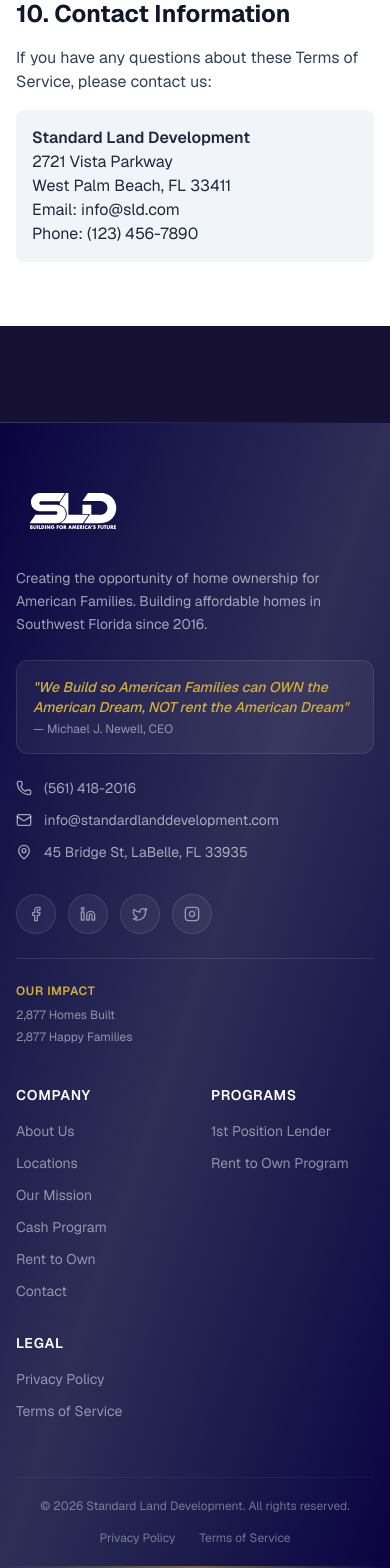
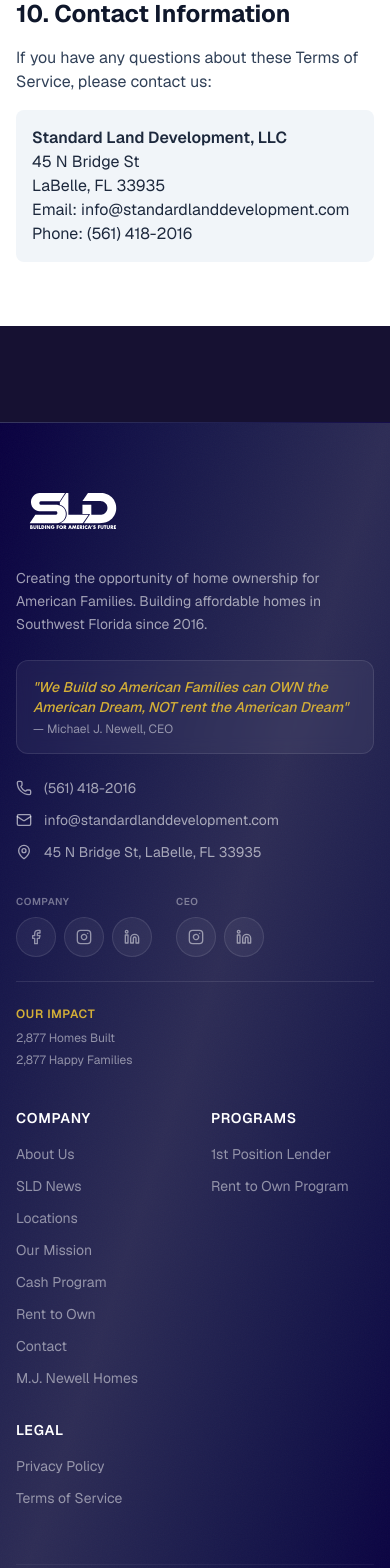
Before and after one commit to jrodriguez-wq/site-sld, a Next.js app: page /terms in a window 390 px wide. Shown: the part 2840-4408 px from the top of the page. Built offline with nearby package versions, Linux system fonts and the light colour scheme; no server answers; a web font is replaced by a local one.

Commit message:
Update contact information across Privacy, Terms, and Footer components; enhance social media links in the layout for better visibility and accessibility. Add new links for M.J. Newell Homes and SLD News to improve navigation and user engagement.

```diff
--- a/app/privacy/page.tsx
+++ b/app/privacy/page.tsx
@@ -91,11 +91,11 @@
                   If you have questions about this Privacy Policy, please contact us at:
                 </p>
                 <div className="mt-4 p-4 bg-slate-100 rounded-lg text-slate-800">
-                  <p className="font-semibold">Standard Land Development</p>
-                  <p>2721 Vista Parkway</p>
-                  <p>West Palm Beach, FL 33411</p>
-                  <p>Email: info@sld.com</p>
-                  <p>Phone: (123) 456-7890</p>
+                  <p className="font-semibold">Standard Land Development, LLC</p>
+                  <p>45 N Bridge St</p>
+                  <p>LaBelle, FL 33935</p>
+                  <p>Email: info@standardlanddevelopment.com</p>
+                  <p>Phone: (561) 418-2016</p>
                 </div>
               </section>
             </div>
--- /dev/null
+++ b/app/sld-news/page.tsx
@@ -0,0 +1,106 @@
+import { Metadata } from "next";
+import Link from "next/link";
+import { PageHero } from "@/components/ui/page-hero";
+import { BlogCard } from "@/components/blog/blog-card";
+import { blogPosts } from "@/data/blog-posts";
+import { Container } from "@/components/ui/container";
+import { ArrowRight, Newspaper } from "lucide-react";
+
+export const metadata: Metadata = {
+  title: "SLD News | Standard Land Development",
+  description:
+    "Latest news, company updates, and press from Standard Land Development. Building affordable homes and creating opportunities for American families in Southwest Florida.",
+};
+
+/** Noticias y actualizaciones de la empresa (categorías news y company) */
+const newsCategories = ["news", "company"] as const;
+
+export default function SLDNewsPage() {
+  const newsPosts = blogPosts.filter((post) =>
+    newsCategories.includes(post.category as "news" | "company")
+  );
+  const featuredNews = newsPosts.filter((p) => p.featured).slice(0, 2);
+  const restNews = newsPosts.filter((p) => !p.featured);
+
+  return (
+    <>
+      <PageHero
+        title="SLD News"
+        subtitle="Noticias y actualizaciones"
+        description="Últimas noticias, comunicados y novedades de Standard Land Development. Construyendo oportunidades para las familias en el suroeste de Florida."
+        backgroundImage="/recurses/foto-aerea.webp"
+        badge="Noticias"
+      />
+
+      <section className="py-16 sm:py-20 md:py-24 bg-white relative scroll-mt-28">
+        <div
+          className="absolute inset-0 opacity-[0.015] pointer-events-none"
+          style={{
+            backgroundImage: "radial-gradient(circle at 2px 2px, #1e293b 1px, transparent 0)",
+            backgroundSize: "32px 32px",
+          }}
+        />
+        <Container className="relative z-10">
+          <div className="max-w-6xl mx-auto">
+            {newsPosts.length === 0 ? (
+              <div className="text-center py-16 sm:py-24">
+                <Newspaper className="w-16 h-16 text-slate-300 mx-auto mb-6" aria-hidden />
+                <h2 className="text-2xl font-bold text-slate-900 mb-2">Próximamente</h2>
+                <p className="text-slate-600 max-w-md mx-auto mb-8">
+                  Estamos preparando las últimas noticias y comunicados. Mientras tanto, visita nuestro blog.
+                </p>
+                <Link
+                  href="/blog"
+                  className="inline-flex items-center gap-2 text-[#090040] font-semibold hover:underline"
+                >
+                  Ir al Blog
+                  <ArrowRight className="w-4 h-4" />
+                </Link>
+              </div>
+            ) : (
+              <>
+                {featuredNews.length > 0 && (
+                  <div className="mb-14">
+                    <span className="inline-block text-[11px] sm:text-xs font-semibold tracking-[0.2em] uppercase text-[#D4AF37] mb-4">
+                      Destacado
+                    </span>
+                    <h2 className="text-2xl sm:text-3xl font-bold tracking-tight text-slate-900 mb-6">
+                      Noticias destacadas
+                    </h2>
+                    <div className="grid grid-cols-1 lg:grid-cols-2 gap-6 sm:gap-8">
+                      {featuredNews.map((post) => (
+                        <BlogCard key={post.id} post={post} featured />
+                      ))}
+                    </div>
+                  </div>
+                )}
+
+                <div>
+                  <h2 className="text-2xl sm:text-3xl font-bold tracking-tight text-slate-900 mb-6">
+                    Todas las noticias
+                  </h2>
+                  <div className="grid grid-cols-1 md:grid-cols-2 lg:grid-cols-3 gap-6 sm:gap-8">
+                    {restNews.map((post) => (
+                      <BlogCard key={post.id} post={post} darkBg={false} />
+                    ))}
+                  </div>
+                </div>
+
+                <div className="mt-14 pt-10 border-t border-slate-200 text-center">
+                  <p className="text-slate-600 mb-4">Más historias y artículos en nuestro blog.</p>
+                  <Link
+                    href="/blog"
+                    className="inline-flex items-center gap-2 rounded-xl bg-[#090040] text-white px-6 py-3 font-semibold hover:bg-[#2d2c55] transition-colors"
+                  >
+                    Ver Blog completo
+                    <ArrowRight className="w-4 h-4" />
+                  </Link>
+                </div>
+              </>
+            )}
+          </div>
+        </Container>
+      </section>
+    </>
+  );
+}
--- a/app/terms/page.tsx
+++ b/app/terms/page.tsx
@@ -102,11 +102,11 @@
                   If you have any questions about these Terms of Service, please contact us:
                 </p>
                 <div className="mt-4 p-4 bg-slate-100 rounded-lg text-slate-800">
-                  <p className="font-semibold">Standard Land Development</p>
-                  <p>2721 Vista Parkway</p>
-                  <p>West Palm Beach, FL 33411</p>
-                  <p>Email: info@sld.com</p>
-                  <p>Phone: (123) 456-7890</p>
+                  <p className="font-semibold">Standard Land Development, LLC</p>
+                  <p>45 N Bridge St</p>
+                  <p>LaBelle, FL 33935</p>
+                  <p>Email: info@standardlanddevelopment.com</p>
+                  <p>Phone: (561) 418-2016</p>
                 </div>
               </section>
             </div>
--- a/components/layout/footer.tsx
+++ b/components/layout/footer.tsx
@@ -23,11 +23,13 @@
     title: "Company",
     links: [
       { href: "/about", label: "About Us" },
+      { href: "/sld-news", label: "SLD News" },
       { href: "/locations", label: "Locations" },
       { href: "/business-model", label: "Our Mission" },
       { href: "/investment", label: "Cash Program" },
       { href: "/programs", label: "Rent to Own" },
       { href: "/contact", label: "Contact" },
+      { href: CONTACT_INFO.mjNewellHomesUrl, label: "M.J. Newell Homes", external: true },
     ],
   },
   {
@@ -46,12 +48,45 @@
   },
 ];
 
-const socialLinks = [
-  { icon: Facebook, href: "https://facebook.com", label: "Facebook" },
-  { icon: Linkedin, href: "https://linkedin.com", label: "LinkedIn" },
-  { icon: Twitter, href: "https://twitter.com", label: "Twitter" },
-  { icon: Instagram, href: "https://instagram.com", label: "Instagram" },
-];
+type SocialItem = {
+  icon: typeof Facebook | typeof Linkedin | typeof Instagram;
+  href: string;
+  label: string;
+  who: "SLD" | "CEO";
+};
+
+/** Redes sociales: agrupadas por SLD (empresa) y CEO (Michael J. Newell) */
+const getSocialByWho = () => {
+  const { social } = CONTACT_INFO as typeof CONTACT_INFO & {
+    social?: {
+      facebook?: string;
+      instagram?: string;
+      instagramMichael?: string;
+      linkedInCompany?: string;
+      linkedInMichael?: string;
+    };
+  };
+  const sld: SocialItem[] = [];
+  const ceo: SocialItem[] = [];
+  if (social?.facebook) {
+    sld.push({ icon: Facebook, href: social.facebook, label: "Facebook - Standard Land Development", who: "SLD" });
+  }
+  if (social?.instagram) {
+    sld.push({ icon: Instagram, href: social.instagram, label: "Instagram - Standard Land Development", who: "SLD" });
+  }
+  if (social?.linkedInCompany) {
+    sld.push({ icon: Linkedin, href: social.linkedInCompany, label: "LinkedIn - Standard Land Development", who: "SLD" });
+  }
+  if (social?.instagramMichael) {
+    ceo.push({ icon: Instagram, href: social.instagramMichael, label: "Instagram - Michael J. Newell, CEO", who: "CEO" });
+  }
+  if (social?.linkedInMichael) {
+    ceo.push({ icon: Linkedin, href: social.linkedInMichael, label: "LinkedIn - Michael J. Newell, CEO", who: "CEO" });
+  }
+  return { sld, ceo };
+};
+
+const { sld: socialSLD, ceo: socialCEO } = getSocialByWho();
 
 const Footer = () => {
   const footerRef = useRef<HTMLElement>(null);
@@ -127,8 +162,13 @@
                   {CONTACT_INFO.address.street}, {CONTACT_INFO.address.city}, {CONTACT_INFO.address.state} {CONTACT_INFO.address.zip}
                 </a>
               </div>
-              <div className="flex items-center gap-3 mt-8">
-                {socialLinks.map((social) => {
+              <div className="flex flex-wrap items-start gap-6 mt-8">
+                {/* Redes de la empresa */}
+                {socialSLD.length > 0 && (
+                  <div>
+                    <p className="text-[10px] font-semibold uppercase tracking-wider text-white/40 mb-2">Company</p>
+                    <div className="flex items-center gap-2">
+                      {socialSLD.map((social) => {
                         const Icon = social.icon;
                         return (
                           <a
@@ -136,6 +176,7 @@
                             href={social.href}
                             target="_blank"
                             rel="noopener noreferrer"
+                            title={social.label}
                             className="w-10 h-10 rounded-full bg-white/5 border border-white/10 flex items-center justify-center text-white/50 hover:text-[#D4AF37] hover:border-[#D4AF37]/30 hover:bg-[#D4AF37]/10 transition-all duration-300"
                             aria-label={social.label}
                           >
@@ -143,6 +184,33 @@
                           </a>
                         );
                       })}
+                    </div>
+                  </div>
+                )}
+                {/* Redes del CEO */}
+                {socialCEO.length > 0 && (
+                  <div>
+                    <p className="text-[10px] font-semibold uppercase tracking-wider text-white/40 mb-2">CEO</p>
+                    <div className="flex items-center gap-2">
+                      {socialCEO.map((social) => {
+                        const Icon = social.icon;
+                        return (
+                          <a
+                            key={social.label}
+                            href={social.href}
+                            target="_blank"
+                            rel="noopener noreferrer"
+                            title={social.label}
+                            className="w-10 h-10 rounded-full bg-white/5 border border-white/10 flex items-center justify-center text-white/50 hover:text-[#D4AF37] hover:border-[#D4AF37]/30 hover:bg-[#D4AF37]/10 transition-all duration-300"
+                            aria-label={social.label}
+                          >
+                            <Icon className="w-4 h-4" />
+                          </a>
+                        );
+                      })}
+                    </div>
+                  </div>
+                )}
               </div>
               <div className="mt-6 pt-6 border-t border-white/10">
                 <p className="text-xs font-semibold text-[#D4AF37] mb-2 uppercase tracking-wider">Our Impact</p>
@@ -162,18 +230,30 @@
                       {column.title}
                     </h4>
                     <ul className="space-y-3">
-                      {column.links.map((link) => (
-                        <li key={link.href}>
-                          <Link
+                      {column.links.map((link) => {
+                        const isExternal = "external" in link && link.external;
+                        const className = "text-white/50 hover:text-[#D4AF37] transition-colors text-sm flex items-center gap-2 group";
+                        return (
+                          <li key={link.href + link.label}>
+                            {isExternal ? (
+                              <a
                                 href={link.href}
-                            prefetch
-                            className="text-white/50 hover:text-[#D4AF37] transition-colors text-sm flex items-center gap-2 group"
+                                target="_blank"
+                                rel="noopener noreferrer"
+                                className={className}
                               >
                                 <ArrowRight className="w-3 h-3 opacity-0 -ml-5 group-hover:opacity-100 group-hover:ml-0 transition-all" />
                                 {link.label}
+                              </a>
+                            ) : (
+                              <Link href={link.href} prefetch className={className}>
+                                <ArrowRight className="w-3 h-3 opacity-0 -ml-5 group-hover:opacity-100 group-hover:ml-0 transition-all" />
+                                {link.label}
                               </Link>
+                            )}
                           </li>
-                      ))}
+                        );
+                      })}
                     </ul>
                   </div>
                 ))}
--- a/components/layout/header.tsx
+++ b/components/layout/header.tsx
@@ -153,6 +153,7 @@
       ],
     },
     { href: "/locations", label: "Locations", icon: MapPin },
+    { href: "/sld-news", label: "SLD News", icon: Newspaper },
     { href: "/blog", label: "Blog", icon: Newspaper },
   ];
 
--- a/components/ui/radial-menu.tsx
+++ b/components/ui/radial-menu.tsx
@@ -57,6 +57,7 @@
     ],
   },
   { href: "/locations", label: "Locations", icon: MapPin },
+  { href: "/sld-news", label: "SLD News", icon: Newspaper },
   { href: "/blog", label: "Blog", icon: Newspaper },
 ];
 
--- a/config/contact.ts
+++ b/config/contact.ts
@@ -10,12 +10,21 @@
     raw: "info@standardlanddevelopment.com",
   },
   address: {
-    street: "45 Bridge St",
+    street: "45 N Bridge St",
     city: "LaBelle",
     state: "FL",
     zip: "33935",
-    full: "45 Bridge St, LaBelle, FL 33935",
-    googleMaps: "https://maps.google.com/?q=45+Bridge+St,+LaBelle,+FL+33935",
+    full: "45 N Bridge St, LaBelle, FL 33935",
+    googleMaps: "https://maps.google.com/?q=45+N+Bridge+St,+LaBelle,+FL+33935",
+  },
+  /** Related company: M.J. Newell Homes */
+  mjNewellHomesUrl: "https://www.mjnewellhomes.com",
+  social: {
+    facebook: "https://www.facebook.com/standardlanddevelopment/",
+    instagram: "https://www.instagram.com/standardlanddevelopment",
+    instagramMichael: "https://www.instagram.com/michaeljnewell/",
+    linkedInCompany: "https://www.linkedin.com/in/standard-land-development-846520223/",
+    linkedInMichael: "https://www.linkedin.com/in/michael-j-newell-556a82248/",
   },
   /** Calendar link for scheduling calls (used on investment page and in ads). Replace with your Calendly, etc. */
   scheduleCall: process.env.NEXT_PUBLIC_SCHEDULE_CALL_URL || "https://calendly.com",
--- a/data/offices.ts
+++ b/data/offices.ts
@@ -1,10 +1,10 @@
 export const getDirectionsUrl = (address: string, city: string) =>
   `https://www.google.com/maps/dir//${encodeURIComponent(`${address}, ${city}`)}`;
 
-/** Main office — always first (Office 1). */
+/** Main office — Principal Place of Business (LaBelle). */
 const MAIN_OFFICE = {
   name: "LaBelle",
-  address: "45 Bridge St",
+  address: "45 N Bridge St",
   city: "LaBelle, FL 33935",
   lat: 26.7616,
   lng: -81.4382,
```
Lines whose indentation alone changed are shown as unchanged.
